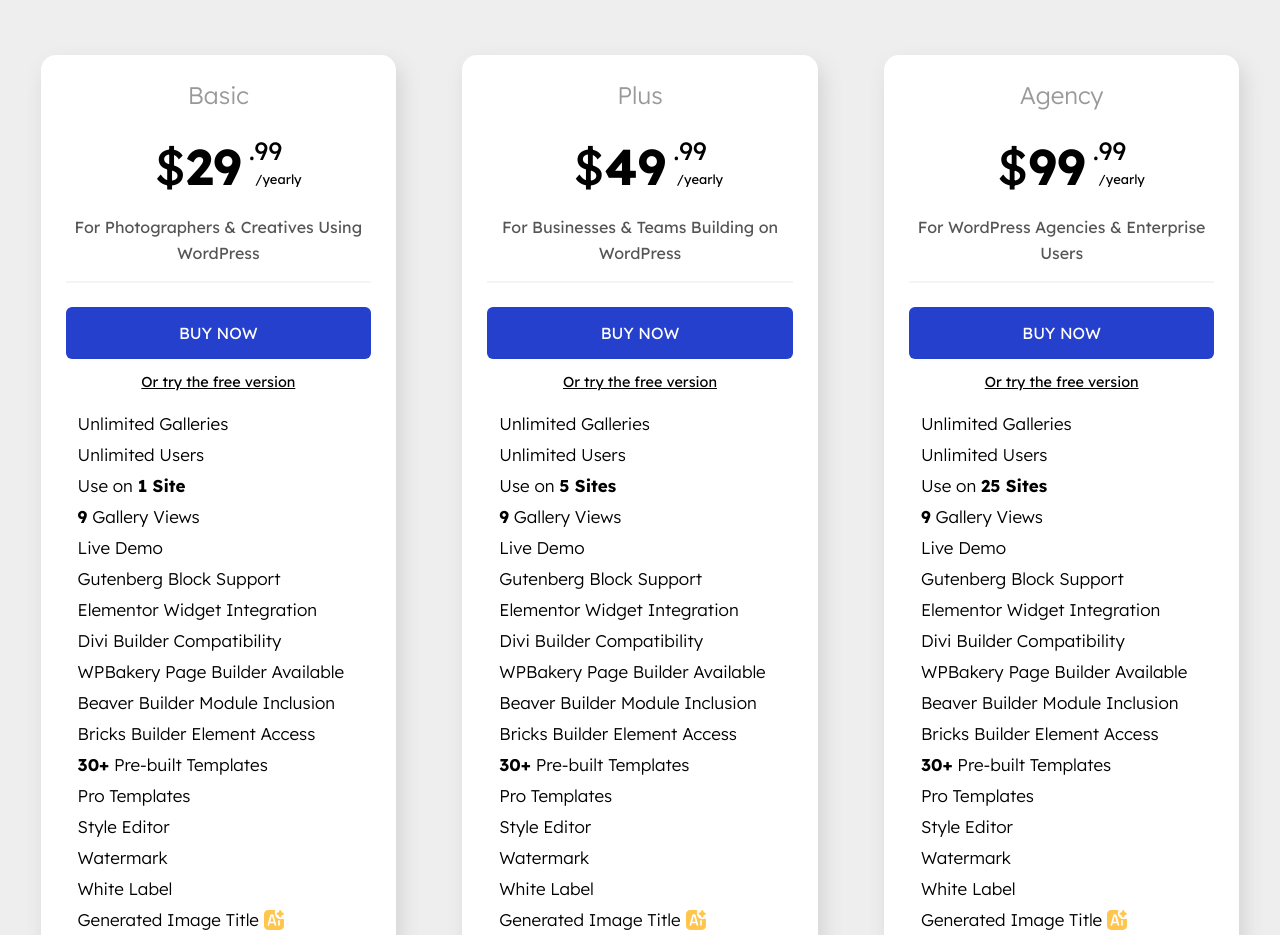
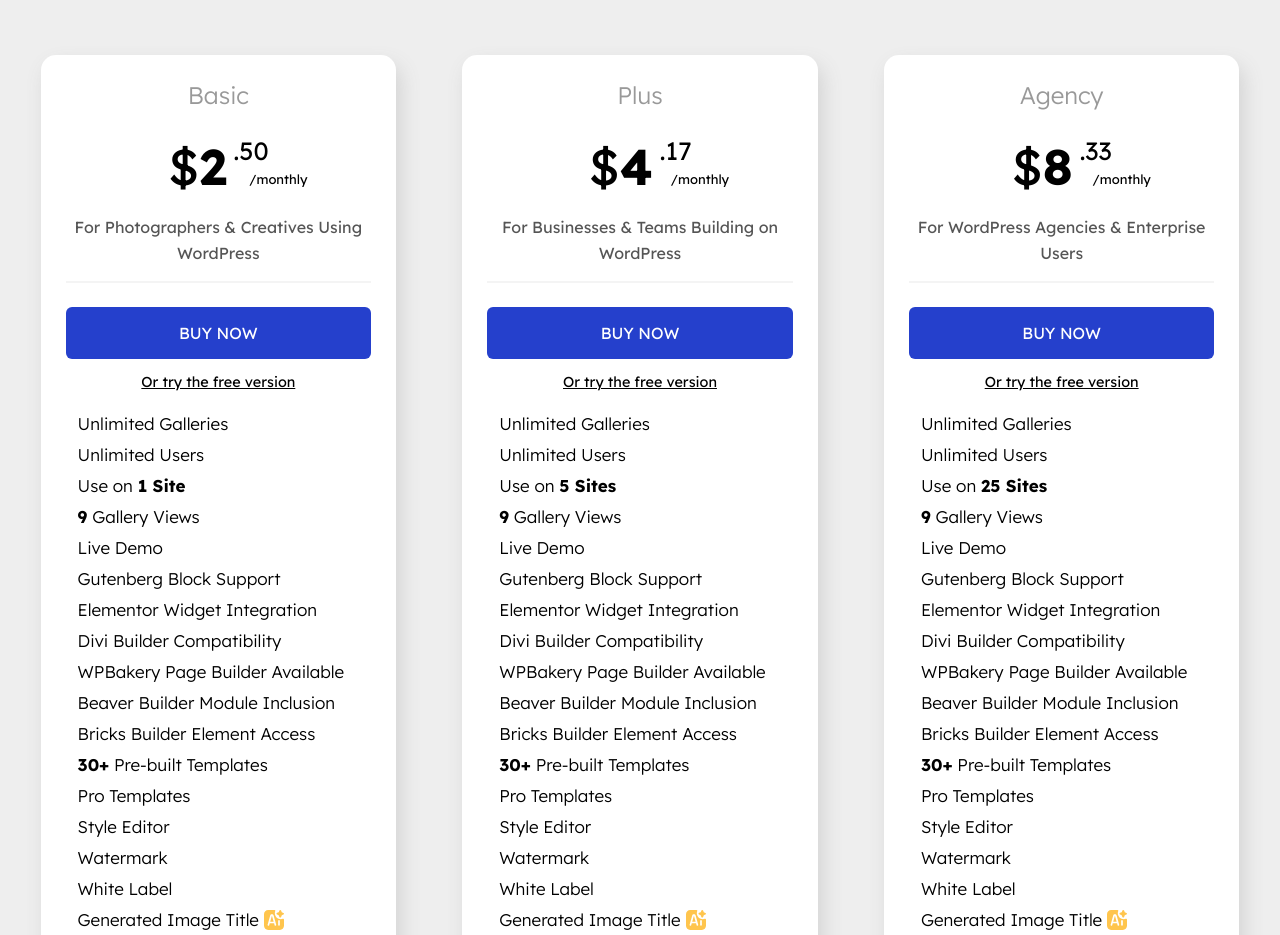
Before and after one commit to GrigorHarutyunian/regallery, a React (Vite) app: page / in a window 1280 px wide. Shown: the part 5660-6595 px from the top of the page. Built offline with nearby package versions, Linux system fonts and the light colour scheme.

Commit message:
Show monthly price in the pricing card

```diff
--- a/src/components/pricing/PricingCard.tsx
+++ b/src/components/pricing/PricingCard.tsx
@@ -20,14 +20,25 @@ const PricingCard: React.FC<PricingDTO> = ({
   if (typeof discount === "undefined") {
     discount = getCurrentDiscount();
   }
-  const saveBadgeType = discount && discount >= 30 ? "amount" : "percent";
-  const discountPrice =
-    typeof price === "number" && discount
+  var discountedPrice = discount
     ? Math.round((price - (Math.round(price) * discount) / 100) * 100) / 100
-      : undefined;
-  const [main, cents] = discountPrice
-    ? discountPrice.toString().split(".")
-    : price.toString().split(".");
+    : 0;
+
+  const savedMoney =
+    "Save " +
+    (discount && discount > 50
+      ? `${currency}${Math.round(price - discountedPrice)}`
+      : `${discount}%`);
+
+  const originalPrice =
+    planType === "monthly" ? (price / 12).toFixed(2) : price.toFixed(2);
+  const finalPrice =
+    planType === "monthly"
+      ? (discountedPrice / 12).toFixed(2)
+      : discountedPrice.toFixed(2);
+  const [main, cents] = discount
+    ? finalPrice.toString().split(".")
+    : originalPrice.toString().split(".");
   const [isLoading, setIsLoading] = useState(false);
   const { openStripeCheckout } = useProVersionActivatorContext();
 
@@ -45,11 +56,15 @@ const PricingCard: React.FC<PricingDTO> = ({
     <div className="pricing-card">
       <div className="pricing-card__header">
         <span className="pricing-card__subtitle">{title}</span>
-        {discountPrice ? (
+        {price === 0 ? (
+          <span className="pricing-card__title">Free</span>
+        ) : (
+          <>
+            {discount ? (
               <span className="canceled-price">
                 <div className="remove_line" />
                 {currency}
-            {price}
+                {originalPrice}
               </span>
             ) : null}
             <div className="pricing-card__title">
@@ -58,24 +73,18 @@ const PricingCard: React.FC<PricingDTO> = ({
               {cents ? <span className="cents"> .{cents}</span> : null}
             </div>
             {planType ? <div className="plan-type">/{planType}</div> : null}
-
             {duration ? (
               <div className="pricing-card__duration">{duration}</div>
             ) : null}
-
-        {discountPrice && typeof price === "number" ? (
+            {discount ? (
               <div className="parent_saved_money">
                 <div className="saved_money_div">
-              <span className="saved_money">
-                Save{" "}
-                {saveBadgeType === "amount"
-                  ? `${currency}${Math.round(price - discountPrice)}`
-                  : `${discount}%`}
-              </span>
+                  <span className="saved_money">{savedMoney}</span>
                 </div>
               </div>
             ) : null}
-
+          </>
+        )}
         <p className="section-text__desc pricing__text">{text}</p>
       </div>
 
--- a/src/components/pricing/pricing-data.tsx
+++ b/src/components/pricing/pricing-data.tsx
@@ -7,7 +7,7 @@ const pricingData: { [key: number]: PricingDTO } = {
   //   id: 1,
   //   title: "Starter",
   //   href: "https://wordpress.org/plugins/regallery/",
-  //   price: "Free",
+  //   price: 0,
   //   text: "Easy Start for Beginners to Explore Galleries",
   //   buttonText: "DOWNLOAD NOW",
   //   advantages: [
@@ -33,7 +33,7 @@ const pricingData: { [key: number]: PricingDTO } = {
     title: "Basic",
     price: 29.99,
     currency: "$",
-    planType: "yearly",
+    planType: "monthly",
     // duration: "1 Year",
     text: "For Photographers & Creatives Using WordPress",
     buttonText: "BUY NOW",
@@ -74,7 +74,7 @@ const pricingData: { [key: number]: PricingDTO } = {
     title: "Plus",
     price: 49.99,
     currency: "$",
-    planType: "yearly",
+    planType: "monthly",
     // duration: "1 Year",
     text: "For Businesses & Teams Building on WordPress",
     buttonText: "BUY NOW",
@@ -115,7 +115,7 @@ const pricingData: { [key: number]: PricingDTO } = {
     title: "Agency",
     price: 99.99,
     currency: "$",
-    planType: "yearly",
+    planType: "monthly",
     // duration: "1 Year",
     text: "For WordPress Agencies & Enterprise Users",
     buttonText: "BUY NOW",
--- a/src/types/PricingDTO.tsx
+++ b/src/types/PricingDTO.tsx
@@ -2,7 +2,7 @@ export default interface PricingDTO {
   id: number;
   text: string;
   buttonText: string;
-  price: number | string;
+  price: number;
   discount?: number;
   currency?: string;
   planType?: "yearly" | "monthly";
```
Lines whose indentation alone changed are shown as unchanged.
